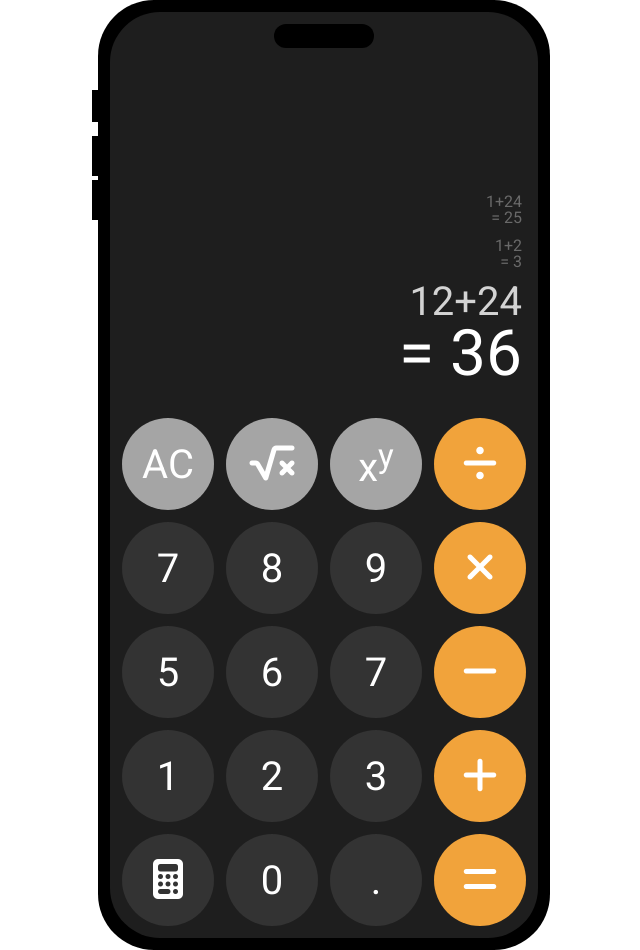
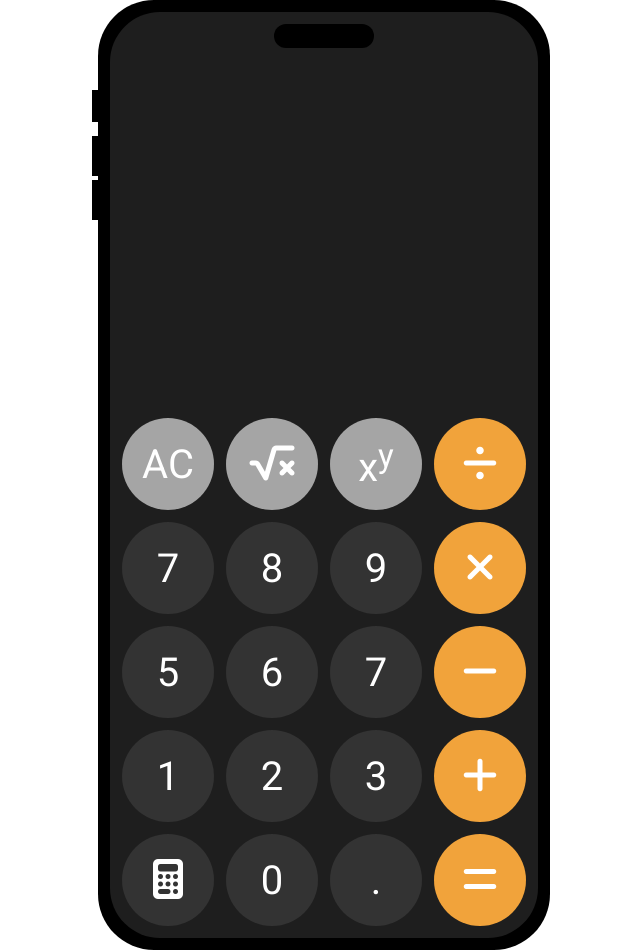
Before and after one commit to leva13007/iphone-calc-livestream, a React (Vite) app: page / in a window 1280 px wide. Shown: the whole page, without its empty margins (316-956 px from the left). Built offline with nearby package versions, Linux system fonts and the light colour scheme.

Commit message:
05 catch keyboard and evaluate

```diff
--- a/src/App.css
+++ b/src/App.css
@@ -73,9 +73,13 @@
     margin: 16px;
 
     color: #fff;
+
+    .expression{
+      word-break: break-all;
+    }
     .current{
       .expression{
-        font-size: 2.5rem;
+        font-size: 2.25rem;
         color: #d3d3d3;
       }
       .result{
--- a/src/App.tsx
+++ b/src/App.tsx
@@ -1,13 +1,32 @@
 import './App.css'
 import {Keyboard} from "./components/Keyboard";
 import {Display} from "./components/Display";
-import {useState} from "react";
+import {useEffect, useState} from "react";
 
 function App() {
-  const [currentInput, setCurrentInput] = useState("12+24");
-  const [currentCalculation, setCurrentCalculation] = useState<string | undefined>("36");
+  const [currentInput, setCurrentInput] = useState("");
+  const [currentCalculation, setCurrentCalculation] = useState<string | undefined>(undefined);
 
-
+  useEffect(() => {
+    const keyDownHandler = (e: KeyboardEvent) => {
+      console.log(e.key)
+      if (e.key === "Enter") {
+        const res = eval(currentInput);
+        console.log(res)
+        setCurrentCalculation(res)
+      } else if (e.key === 'Escape') {
+        setCurrentInput("");
+        setCurrentCalculation(undefined);
+      } else if (e.key === 'Backspace') {
+        setCurrentInput(prevState => prevState.slice(0, -1));
+        setCurrentCalculation(undefined);
+      } else if(/[0-9-+*/]/.test(e.key)) {
+        setCurrentInput(prevState => prevState + e.key)
+      }
+    }
+    window.addEventListener('keydown', keyDownHandler);
+    return () => window.removeEventListener('keydown', keyDownHandler)
+  }, [currentInput])
 
   return (
     <main className="App">
--- a/src/components/Display/index.tsx
+++ b/src/components/Display/index.tsx
@@ -12,16 +12,16 @@ export const Display: React.FC<Props> = ({currentInput, currentCalculation}) =>
           currentCalculation && (<div className="result">= {currentCalculation}</div>)
         }
       </div>
-      <ul className="history">
-        <li>
-          <div className="expression">1+24</div>
-          <div className="result">= 25</div>
-        </li>
-        <li>
-          <div className="expression">1+2</div>
-          <div className="result">= 3</div>
-        </li>
-      </ul>
+      {/*<ul className="history">*/}
+      {/*  <li>*/}
+      {/*    <div className="expression">1+24</div>*/}
+      {/*    <div className="result">= 25</div>*/}
+      {/*  </li>*/}
+      {/*  <li>*/}
+      {/*    <div className="expression">1+2</div>*/}
+      {/*    <div className="result">= 3</div>*/}
+      {/*  </li>*/}
+      {/*</ul>*/}
     </section>
   )
 }
```
